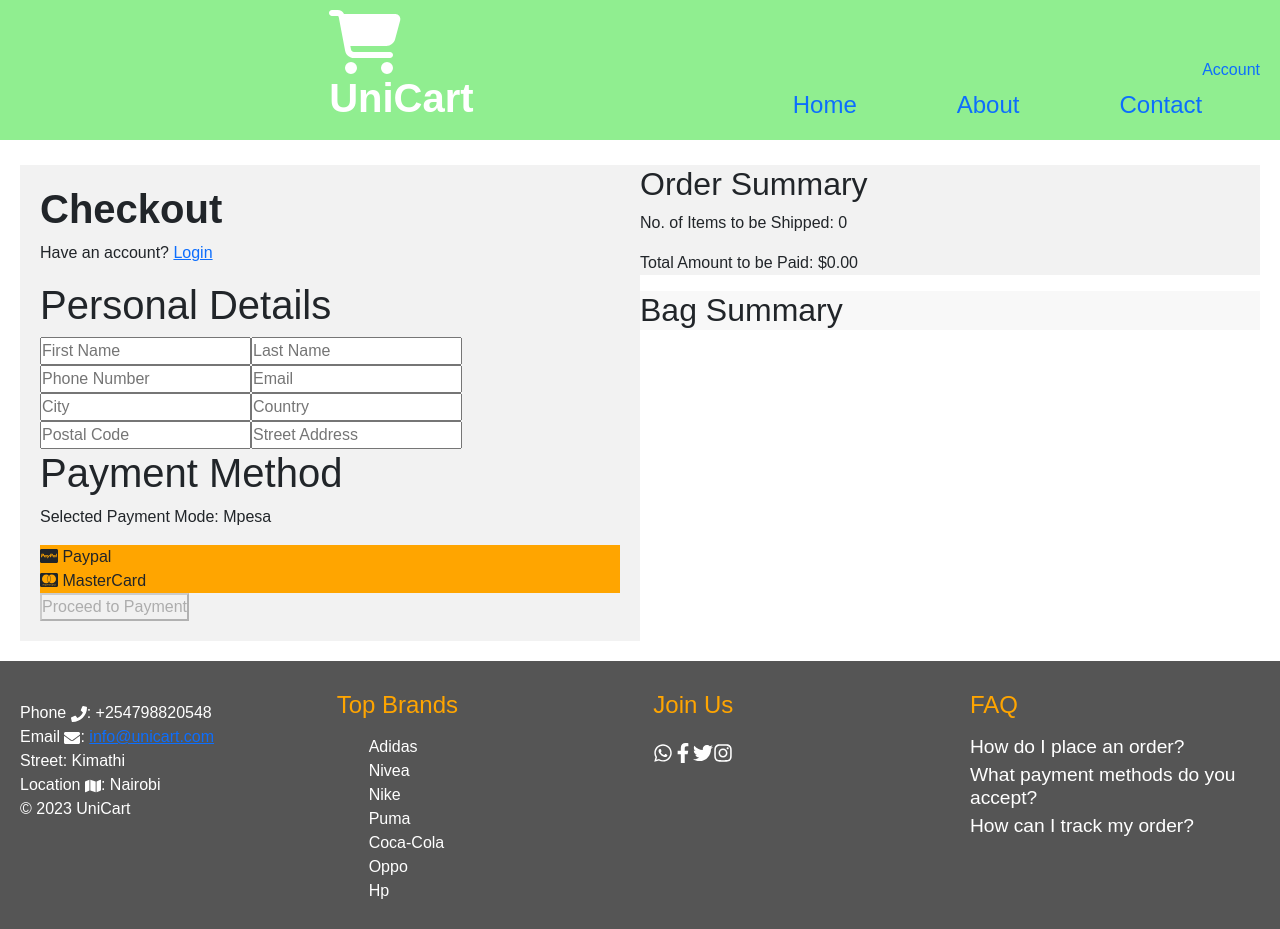
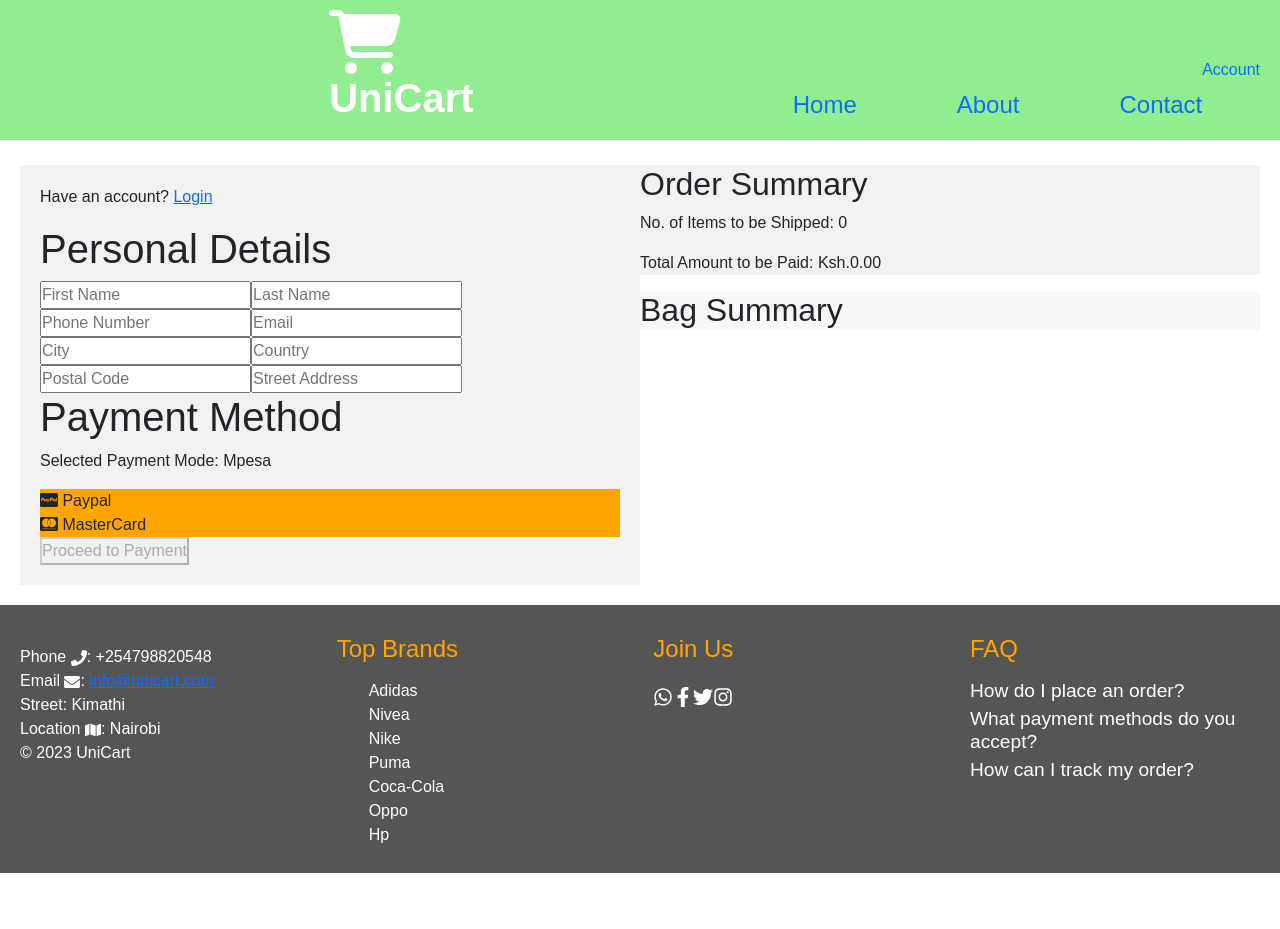
Before and after one commit to TheeProject/E-commerce-UniCart, a React (Create React App) app: page /checkout-details in a window 1280 px wide. After the commit the page ends 873 px from the top, so only its background shows below. Built offline with nearby package versions, Linux system fonts and the light colour scheme.

Commit message:
subjecting changes

```diff
--- a/src/components/CheckoutPage.jsx
+++ b/src/components/CheckoutPage.jsx
@@ -138,10 +138,6 @@
     <Container>
       <MainContent>
         <div style={{ padding: "20px", display: "block" }}>
-          <h1>
-            <strong>Checkout</strong>
-          </h1>
-
           <div>
             <p>
               Have an account? <Link to="/login">Login</Link>
@@ -242,7 +238,7 @@
         <OrderSummary>
           <h2>Order Summary</h2>
           <p>No. of Items to be Shipped: {cart.length}</p>
-          <p>Total Amount to be Paid: ${totalAmount.toFixed(2)}</p>
+          <p>Total Amount to be Paid: Ksh.{totalAmount.toFixed(2)}</p>
         </OrderSummary>
         <BagSummary>
           <h2>Bag Summary</h2>
@@ -250,13 +246,13 @@
             <ProductCard key={item.index}>
               <img src={item.product_full_image} alt={item.name} />
               <p>
-                {item.product_name}: ${item.unit_price.toFixed(2)}  x {item.quantity} = ${(item.unit_price * item.quantity).toFixed(2)}
+                {item.product_name}: Ksh.{item.unit_price.toFixed(2)}  x {item.quantity} = ${(item.unit_price * item.quantity).toFixed(2)}
               </p>
               <button onClick={() => removeFromCart(index)}>
                 Remove
               </button>
               <div>
-                <h4>Total: ${totalAmount}</h4>
+                <h4>Total: Ksh{totalAmount}</h4>
               </div>
             </ProductCard>
           ))}
--- a/src/components/HomePage.jsx
+++ b/src/components/HomePage.jsx
@@ -117,7 +117,7 @@
                     alt={product.product_name}
                   />
                   <h2>{product.product_name}</h2>
-                  <p>${product.unit_price}</p>
+                  <p>Ksh{product.unit_price}</p>
                   <div>
                     <button onClick={() => removeFromCart(product.index)}>
                     {isProductInCart ? "-" : "Add to Cart"}
@@ -141,7 +141,7 @@
                     alt={product.product_name}
                   />
                   <h2>{product.product_name}</h2>
-                  <p>${product.unit_price}</p>
+                  <p>Ksh.{product.unit_price}</p>
                   <div>
                     <button onClick={() => removeFromCart(product.index)}>
                       -
--- a/src/components/SearchBarContainer.jsx
+++ b/src/components/SearchBarContainer.jsx
@@ -121,11 +121,11 @@
               {cart.map((item) => (
                 <ProductCard key={item.index}>
                   <img src={item.product_full_image} alt={item.product_name} />
-                  <p>{item.product_name} - ${item.unit_price}</p>
+                  <p>{item.product_name} - Ksh.{item.unit_price}</p>
                 </ProductCard>
               ))}
               <div>
-                <h4>Total: ${totalAmount}</h4>
+                <h4>Total: Ksh.{totalAmount}</h4>
               </div>
             </div>
           ) : (
```
